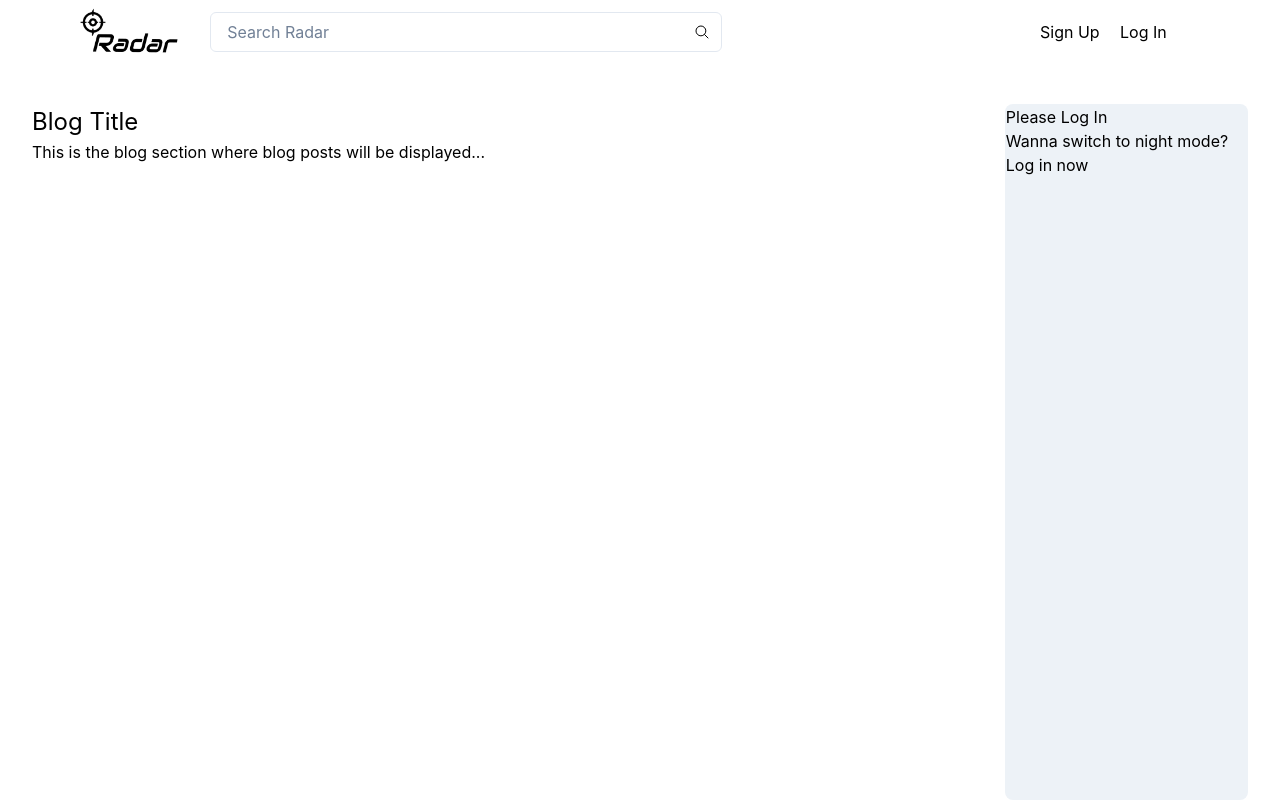
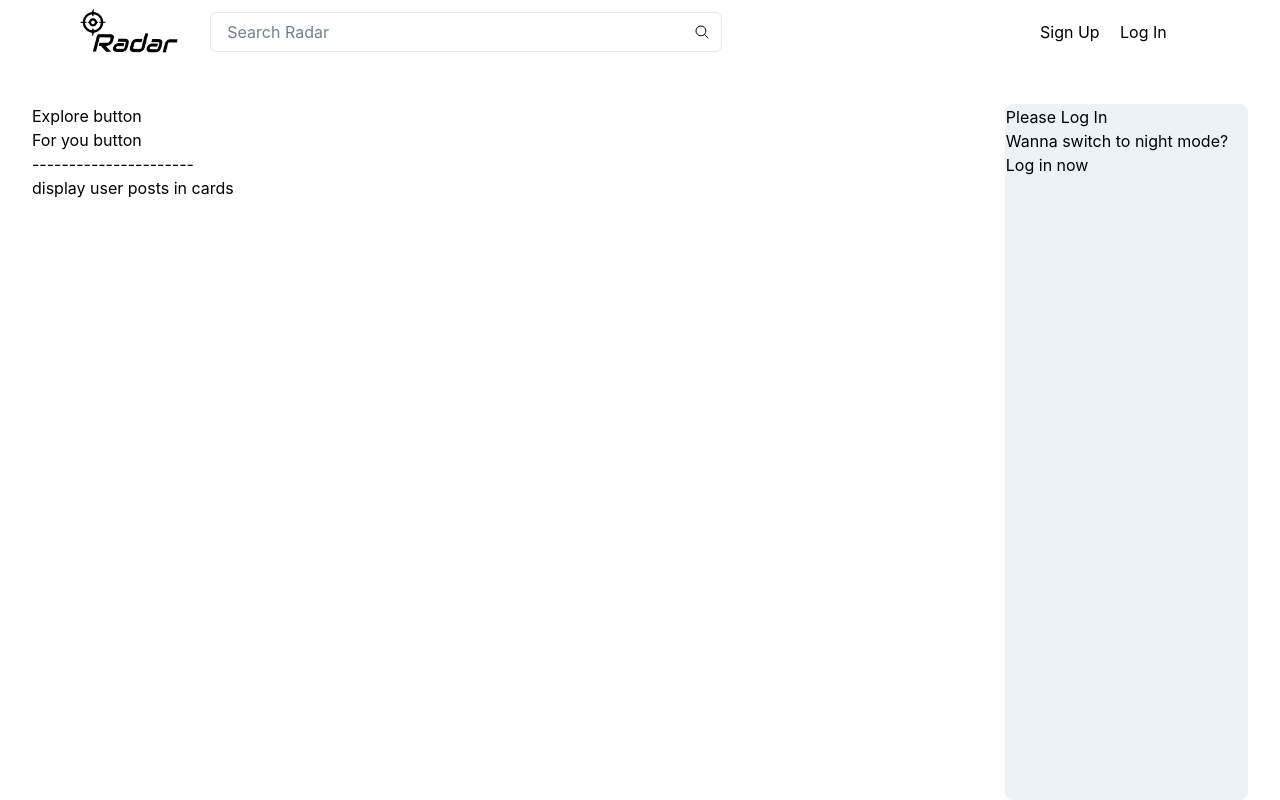
Before and after one commit to Martin19999/Radar, a React (Create React App) app in the folder app/: page / in a window 1280 px wide. Built offline with nearby package versions, Linux system fonts and the light colour scheme; no server answers.

Commit message:
adjust tooltips

```diff
--- a/app/src/components/Blog/index.js
+++ b/app/src/components/Blog/index.js
@@ -10,8 +10,11 @@ import "../../styles/common.css";
 const Blog = () => {
 	return(
 		<section className="blog-home">
-			<h1>Blog Title</h1>
-			<p>This is the blog section where blog posts will be displayed...</p>
+
+			<p>Explore button</p>
+			<p>For you button</p>
+			<p>----------------------</p>
+			<p>display user posts in cards</p>
 		</section>
 	)
 };
--- a/app/src/components/Settings/PopUps.js
+++ b/app/src/components/Settings/PopUps.js
@@ -170,9 +170,8 @@ const PopUps = (props) => {
       case "Change Email":
         return (
           <div className='popup-inner-content'>
-            <Tooltip label={userDetails.email} aria-label="Full email">
-              <FormLabel variant='showLongTextLabel'
-              >Current Email: {userDetails.email} </FormLabel>
+            <Tooltip label={userDetails.email} aria-label="Full email" closeDelay={500}>
+              <FormLabel variant='showLongTextLabel'>Current Email: {userDetails.email} </FormLabel>
             </Tooltip>
             <form>
               <FormControl isRequired>
--- a/app/src/components/UserInfo/UserinfoContent.js
+++ b/app/src/components/UserInfo/UserinfoContent.js
@@ -15,24 +15,25 @@ const UserinfoContent = ({req}) => {
   if (req === "posts") {
     return (
       <>
-        <p>Posts</p>
+        <p>display user posts in cards</p>
+        <p>the same card in the blog content??</p>
       </>
     )
   } else if (req === "following") {
     return (
       <>
-        <p>Following</p>
+        <p>display user pfps in grid, same as followers</p>
       </>
-    );
+    )
   } else {
     return (
       <>
-        <p>Followers</p>
+        <p>display user pfps in grid, same as following</p>
       </>
-    );
+    )
   }
 
-}
+};
 
 
 export default UserinfoContent;
--- a/app/src/components/UserInfo/index.js
+++ b/app/src/components/UserInfo/index.js
@@ -12,7 +12,7 @@ import { useAuth } from "../../context/authContext";
 import UserinfoContent from "./UserinfoContent";
 import React, { useState } from 'react';
 import { useParams, useNavigate, useLocation, Link as RouterLink  } from 'react-router-dom';
-import { Tabs, TabList, TabPanels, Tab, TabPanel, Link, CloseButton, Modal, ModalOverlay, ModalContent, ModalCloseButton, ModalBody } from '@chakra-ui/react'
+import { Tabs, TabList, TabPanels, Tab, TabPanel, Link, CloseButton, Modal, ModalOverlay, ModalContent, ModalCloseButton, ModalBody, Tooltip, useMediaQuery } from '@chakra-ui/react'
 
 import "../../styles/common.css";
 import "../../styles/userinfo.css";
@@ -32,6 +32,8 @@ const UserInfo = () => {
   };
 
   const [pfpMagnified, setPfpMagnified] = useState(false);
+  const [isWideEnough] = useMediaQuery("(min-width: 1040px)");
+
 
   if (currentUser) {
     return (
@@ -49,7 +51,9 @@ const UserInfo = () => {
             </ModalContent>
           </Modal>
           <div className='basic-nonpic-userinfo-container'>
-            <p>{userDetails.displayName}</p>
+            <Tooltip label={userDetails.displayName} aria-label="Full displayName" isDisabled={isWideEnough} closeDelay={500}>
+              <p>{userDetails.displayName}</p>
+            </Tooltip>
             <p><strong>Member since: </strong> {userDetails.creationTime}</p>
             <button className={ uid===currentUser.uid ? 'do-not-display' : '' }>Follow</button>
           </div>
--- /dev/null
+++ b/app/src/theme/components/tooltip.js
@@ -0,0 +1,17 @@
+import { mode } from "@chakra-ui/theme-tools";
+import { theme as baseTheme } from "@chakra-ui/react";
+
+
+const Tooltip = {
+  baseStyle: (props) => ({
+
+    color: mode('white', 'white')(props),
+    bg: mode('black', 'black')(props),
+    arrow: {
+      bg: mode('black', 'black')(props),
+    }
+
+  }),
+}
+
+export default Tooltip;
--- a/app/src/theme/index.js
+++ b/app/src/theme/index.js
@@ -12,6 +12,7 @@ import Tabs from "./components/Tabs";
 import Modal from "./components/modal";
 import Input from "./components/input";
 import Menu from "./components/menu";
+import Tooltip from "./components/tooltip";
 
 
 
@@ -33,7 +34,8 @@ const theme = {
     Tabs,
     Modal,
     Input,
-    Menu
+    Menu,
+    Tooltip
   },
 
 };
```
